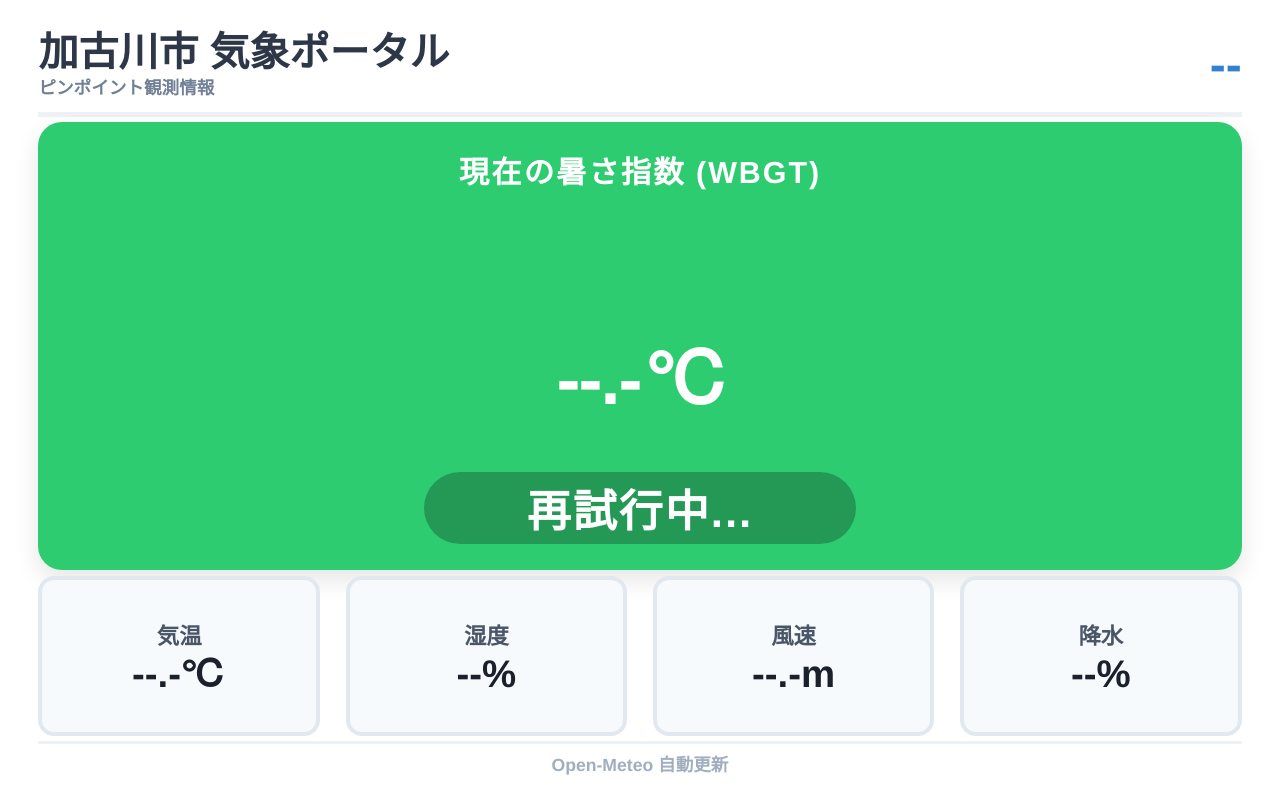
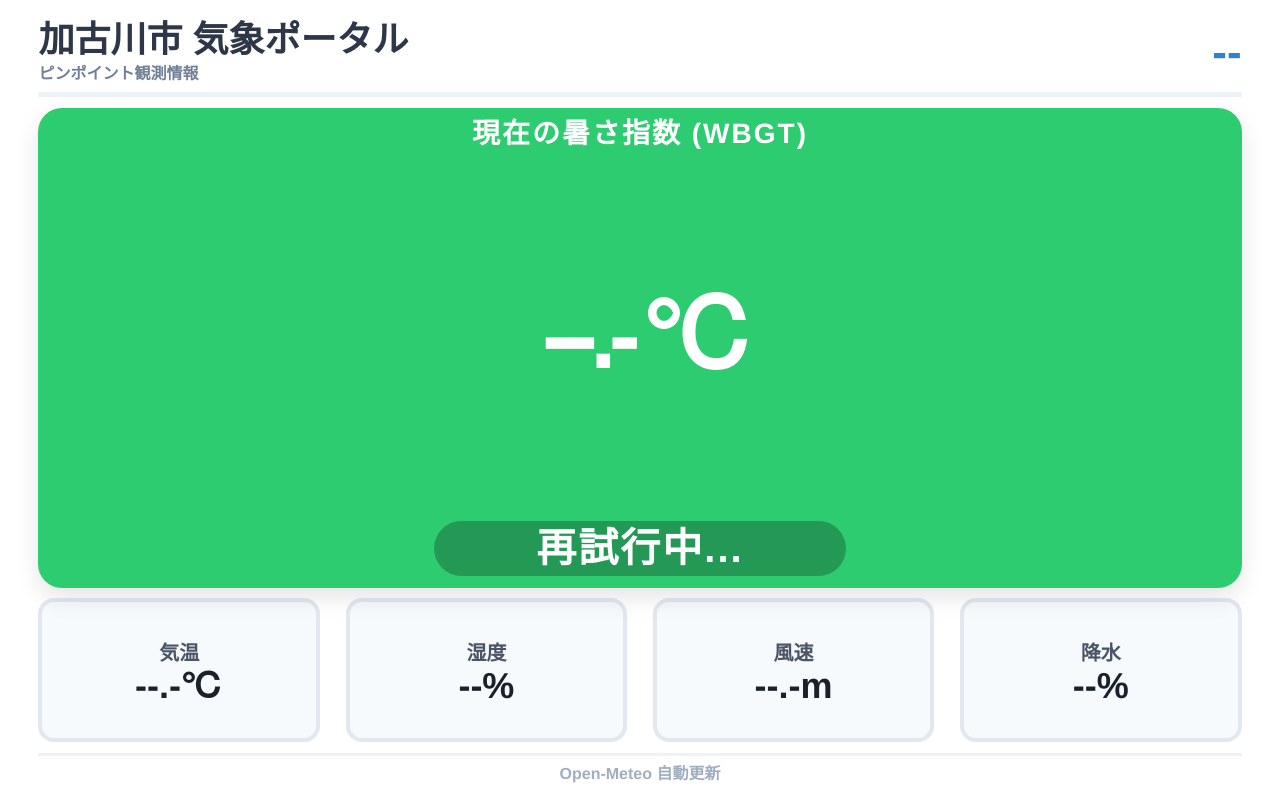
Before and after one commit to digitalsignage7129/kakogawa-wbgt, a plain HTML site: page index.html in a window 1280 px wide. Drawn offline with Linux system fonts and the light colour scheme; no server answers.

Commit message:
Update index.html

```diff
--- a/index.html
+++ b/index.html
@@ -5,7 +5,6 @@
     <meta name="viewport" content="width=device-width, initial-scale=1.0">
     <title>加古川市 WBGTダッシュボード</title>
     <style>
-        /* 画面の余白を完全にゼロにし、スクロールバーを絶対に出さない */
         html, body {
             margin: 0;
             padding: 0;
@@ -16,97 +15,103 @@
             overflow: hidden !important;
         }
 
-        /* 画面の縦横に100%ぴったりくっついて、限界まで広がる箱 */
         .widget-box {
             width: 100vw;
             height: 100vh;
             box-sizing: border-box;
-            padding: 2vh 3vw;
+            padding: 1.5vh 3vw;
             display: flex;
             flex-direction: column;
             justify-content: space-between;
             overflow: hidden !important;
         }
 
-        /* ヘッダー：縦幅を抑えて文字を大きく */
+        /* ヘッダー */
         .header {
             display: flex;
             justify-content: space-between;
             align-items: center;
             border-bottom: 5px solid #edf2f7;
-            height: 12vh;
+            height: 10vh;
         }
         .header h1 {
             margin: 0;
-            font-size: 5vh; /* 画面縦幅基準で大きく */
+            font-size: 4.5vh;
             color: #2d3748;
             font-weight: 900;
             line-height: 1.1;
         }
         .header .sub {
-            font-size: 2.2vh;
+            font-size: 2vh;
             color: #718096;
             font-weight: bold;
         }
         .weather-icon-txt {
-            font-size: 6vh;
+            font-size: 5.5vh;
             font-weight: 900;
             color: #3182ce;
         }
 
-        /* 暑さ指数エリア：全体の55%のサイズを確保し、中央の数字を限界まで大きく */
+        /* 暑さ指数エリア：文字の縦スペースを限界まで削り、数字の空間を確保 */
         .wbgt-section {
             background: #2ecc71;
             color: white;
             border-radius: 24px;
             text-align: center;
-            height: 56vh;
+            height: 60vh;
             box-sizing: border-box;
             display: flex;
             flex-direction: column;
-            justify-content: space-around;
-            padding: 1vh 0;
+            justify-content: space-between;
+            padding: 1.5vh 0;
             box-shadow: 0 10px 25px rgba(0,0,0,0.1);
+            position: relative;
         }
         .wbgt-label {
-            font-size: 3.8vh;
+            font-size: 3.5vh;
             font-weight: bold;
             letter-spacing: 2px;
             margin: 0;
+            line-height: 1;
         }
 
-        /* 🔥 数字を画面縦幅の「26%」まで超巨大化！ */
+        /* 🔥🔥 数字を過去最大の超絶巨大化（画面縦幅の約42%！） 🔥🔥 */
         .wbgt-main-force {
-            font-size: 26vh !important;
+            font-size: 42vh !important;
             font-weight: 900 !important;
-            margin: 0 !important;
-            line-height: 1 !important;
-            letter-spacing: -2px;
+            margin: -4vh 0 !important; /* 上下の余白を削って限界突破 */
+            line-height: 0.85 !important;
+            letter-spacing: -8px;
+            display: flex;
+            justify-content: center;
+            align-items: baseline;
         }
+        /* 「℃」の単位も数字に合わせて巨大化 */
         .wbgt-main-force span {
-            font-size: 9vh !important;
+            font-size: 12vh !important;
             font-weight: 900 !important;
-            margin-left: 5px;
+            margin-left: 10px;
         }
 
         .wbgt-status {
-            font-size: 5.5vh;
+            font-size: 5vh;
             font-weight: 900;
             background: rgba(0,0,0,0.25);
-            padding: 0.5vh 8vw;
+            padding: 0.4vh 8vw;
             border-radius: 50px;
             display: inline-block;
             align-self: center;
             letter-spacing: 2px;
             margin: 0;
+            line-height: 1.2;
         }
 
-        /* 気象グリッド：下の数字をめちゃくちゃ大きく太くしました */
+        /* 気象グリッド */
         .weather-grid {
             display: grid;
             grid-template-columns: repeat(4, 1fr);
             gap: 2vw;
-            height: 20vh;
+            height: 18vh;
         }
         .grid-item {
             background: #f7fafc;
@@ -116,28 +121,27 @@
             flex-direction: column;
             justify-content: center;
             text-align: center;
-            padding: 1vh 0;
         }
         .grid-label {
-            font-size: 2.8vh; /* ラベルも大きく */
+            font-size: 2.5vh;
             color: #4a5568;
             font-weight: bold;
-            margin-bottom: 5px;
+            margin-bottom: 2px;
         }
         .grid-value {
-            font-size: 4.8vh; /* 🔥 気温・湿度の数字を過去最大に巨大化 */
+            font-size: 4.5vh;
             font-weight: 900;
             color: #1a202c;
             line-height: 1;
         }
 
-        /* フッター：極力細くしてメインエリアに譲る */
+        /* フッター */
         .footer {
-            font-size: 2.2vh;
+            font-size: 2vh;
             color: #a0aec0;
             text-align: center;
             border-top: 3px solid #edf2f7;
-            height: 5vh;
+            height: 4vh;
             display: flex;
             align-items: center;
             justify-content: center;
```
